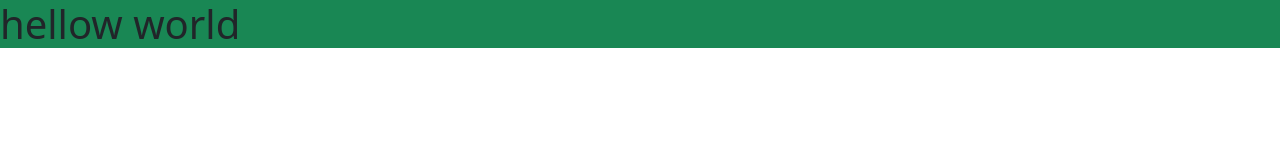
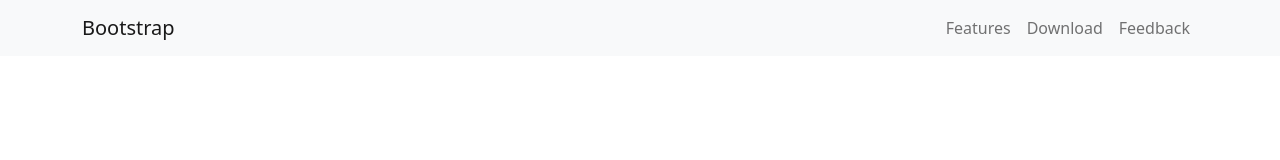
Before and after one commit to nasrinsulthanakona/bootstrap-mobile, a plain HTML site: page index.html in a window 1280 px wide. Drawn offline with nearby package versions, Linux system fonts and the light colour scheme.

Commit message:
adding commit

```diff
--- a/index.html
+++ b/index.html
@@ -7,11 +7,41 @@
     <meta name="viewport" content="width=device-width, initial-scale=1.0">
     <title>bootstrap-mobile</title>
     <link rel="stylesheet" href="https://cdn.jsdelivr.net/npm/bootstrap@5.2.0/dist/css/bootstrap.min.css">
+
+
 </head>
 
 <body>
-    <h1 class="bg-success">hellow world</h1>
-    <script src="	https://cdn.jsdelivr.net/npm/bootstrap@5.2.0/dist/js/bootstrap.bundle.min.js"></script>
+    <header>
+        <nav class="navbar navbar-expand-lg bg-light">
+            <div class="container">
+                <a class="navbar-brand" href="#">Bootstrap</a>
+                <button class="navbar-toggler" type="button" data-bs-toggle="collapse" data-bs-target="#navbarNav"
+                    aria-controls="navbarNav" aria-expanded="false" aria-label="Toggle navigation">
+                    <span class="navbar-toggler-icon"></span>
+                </button>
+                <div class="collapse navbar-collapse" id="navbarNav">
+                    <nav class="navbar-nav ms-auto">
+                        <li class="nav-item">
+                            <a class="nav-link" href="">Features</a>
+                        </li>
+                        <li>
+                            <a class="nav-link" href="">Download</a>
+                        </li>
+                        <li>
+                        </li>
+                        <a class="nav-link " href="">Feedback</a>
+
+
+                        </li>
+                    </nav>
+
+                </div>
+
+            </div>
+        </nav>
+    </header>
+    <script src=" https://cdn.jsdelivr.net/npm/bootstrap@5.2.0/dist/js/bootstrap.bundle.min.js"></script>
 
 </body>
 
--- a/style.css
+++ b/style.css
@@ -0,0 +1,3 @@
+.background-gradient {
+    background-image: linear-gradient(90deg, blue, rgb(217, 192, 255))
+}
```
